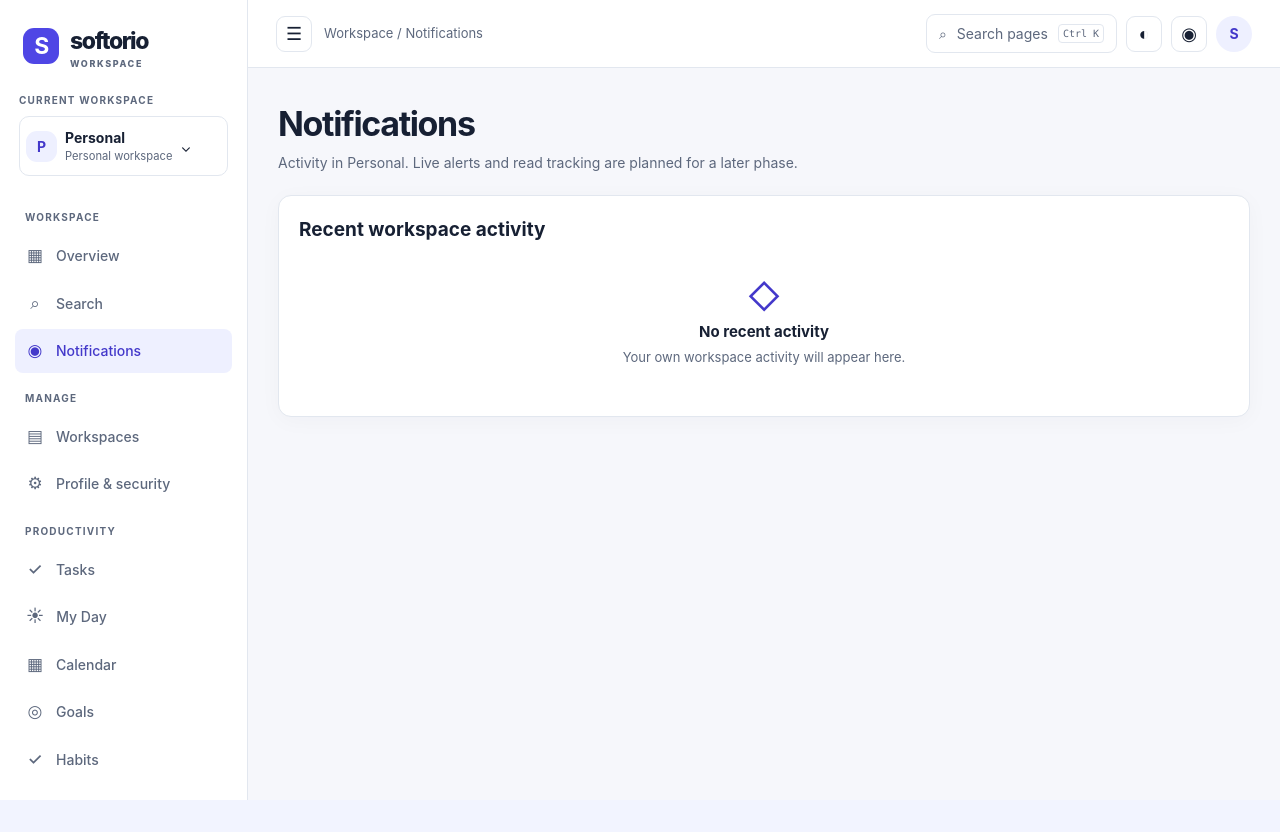
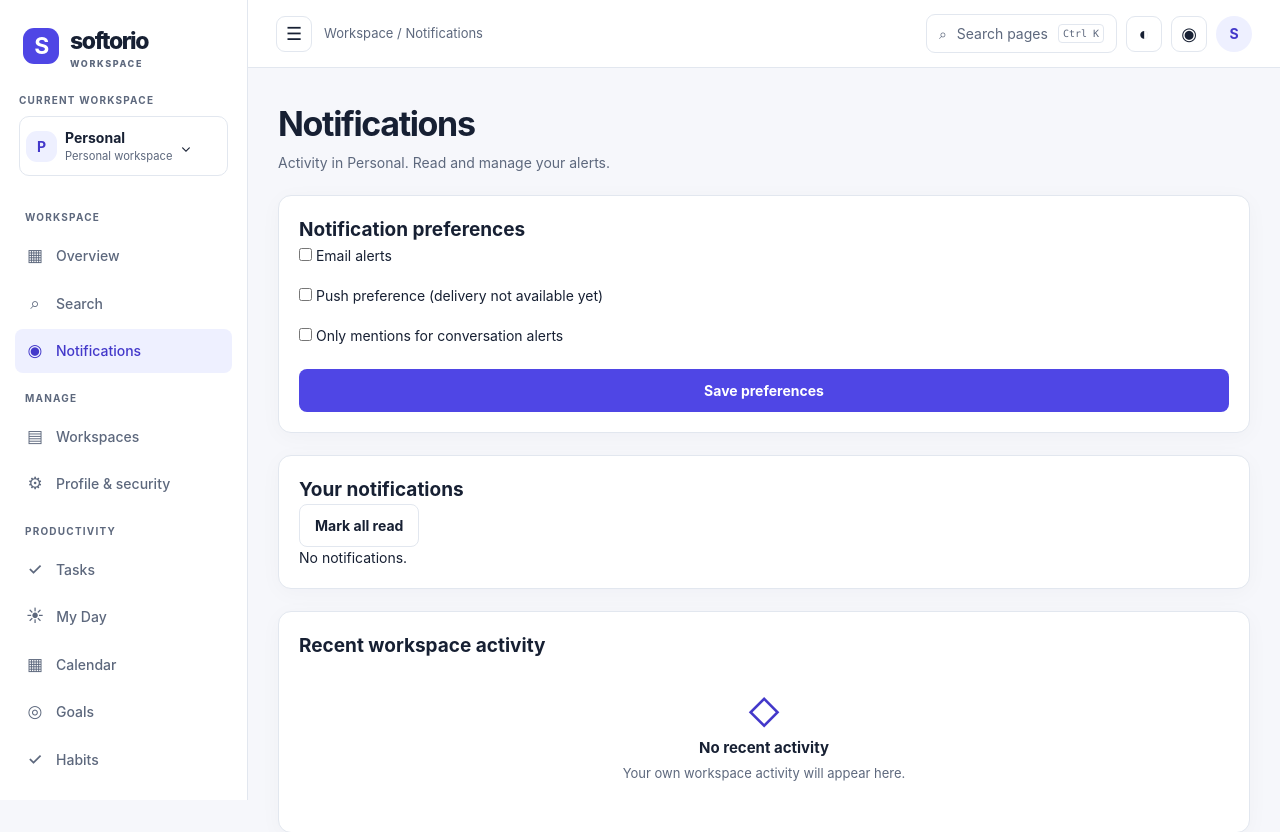
Before and after one commit to arifbillahcse/tm, a Laravel app: page /notifications in a window 1280 px wide. Shown: the top 832 px of the page. Before the commit the page ends 800 px from the top, so only its background shows below. Run offline with Laravel 12, Linux system fonts and the light colour scheme; the visitor is signed in with stand-in values (Sample User, id 1); data that the repository does not hold is empty; style sheets or scripts are compiled from the project's sources.

Commit message:
feat: integrate communication resources/views/dashboard/notifications.blade.php

```diff
--- a/resources/views/dashboard/notifications.blade.php
+++ b/resources/views/dashboard/notifications.blade.php
@@ -1,6 +1,8 @@
 @extends('layouts.shell')
 @section('title','Notifications')
 @section('content')
-<div class="page-heading"><div><h1>Notifications</h1><p>Activity in {{ $w->name }}. Live alerts and read tracking are planned for a later phase.</p></div></div>
+<div class="page-heading"><div><h1>Notifications</h1><p>Activity in {{ $w->name }}. Read and manage your alerts.</p></div></div>
+<x-ui.card><h2>Notification preferences</h2><form method="POST" action="{{ route('communication.preferences') }}" class="identity-content">@csrf @foreach(['email_enabled'=>'Email alerts','push_enabled'=>'Push preference (delivery not available yet)','mentions_only'=>'Only mentions for conversation alerts'] as $key=>$label)<input type="hidden" name="{{ $key }}" value="0"><label><input type="checkbox" name="{{ $key }}" value="1" @checked($preferences->$key??false)> {{ $label }}</label>@endforeach<button class="btn">Save preferences</button></form></x-ui.card>
+<x-ui.card><h2>Your notifications</h2><form method="POST" action="{{ route('communication.readAll') }}">@csrf<button class="btn secondary">Mark all read</button></form>@forelse($notifications as $n)<div class="goal-item"><strong>{{ ucfirst($n->kind) }} · {{ $n->read_at?'Read':'Unread' }}</strong><p>{{ $n->created_at }} UTC</p>@if($n->conversation_id)<a href="{{ route('communication.show',$n->conversation_id) }}">Open conversation</a>@endif @if(!$n->read_at)<form method="POST" action="{{ route('communication.read',$n->id) }}">@csrf @method('PATCH')<button class="btn secondary">Mark read</button></form>@endif</div>@empty<p>No notifications.</p>@endforelse{{ $notifications->links() }}</x-ui.card>
 <x-ui.card><h2>Recent workspace activity</h2>@forelse($events as $event)<div class="activity-row"><span class="activity-dot"></span><div><strong>{{ ucfirst(str_replace('_',' ',$event->event)) }}</strong><small>{{ \Illuminate\Support\Carbon::parse($event->created_at,'UTC')->setTimezone(auth()->user()->timezone ?: 'UTC')->format('M j, H:i') }}</small></div></div>@empty<x-ui.empty heading="No recent activity" description="Your own workspace activity will appear here."/>@endforelse</x-ui.card>
 @endsection
```
